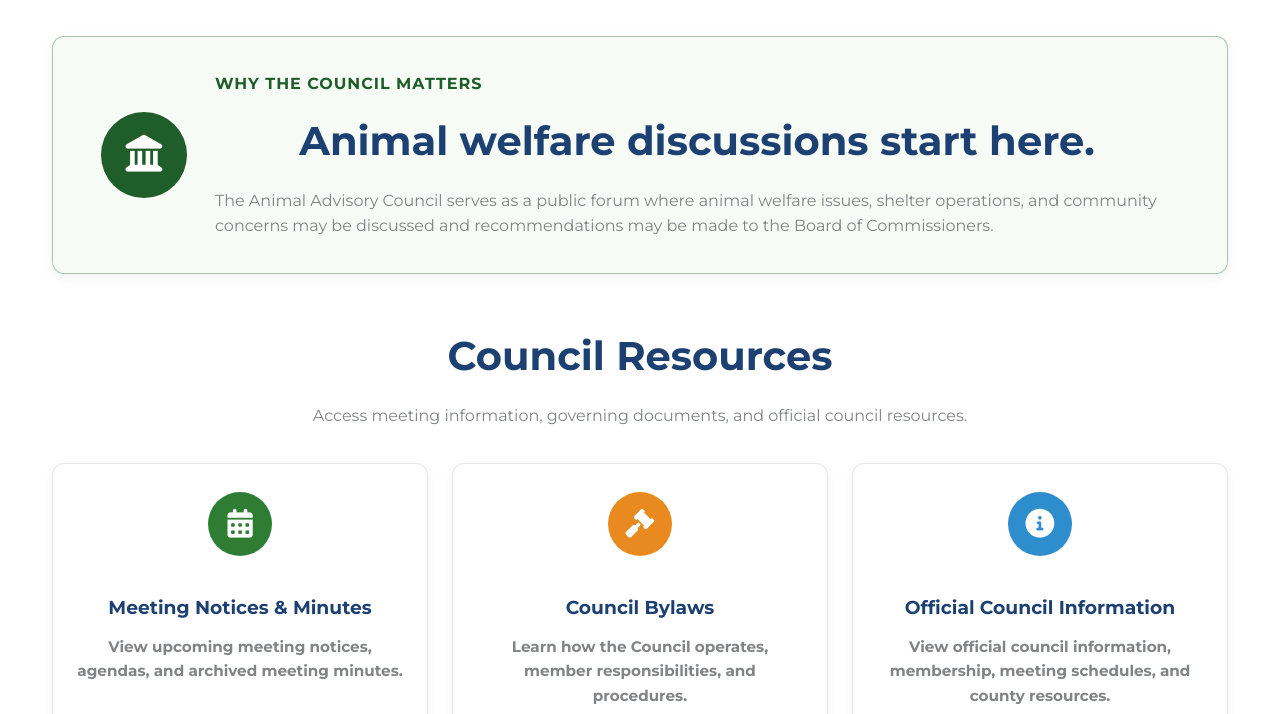
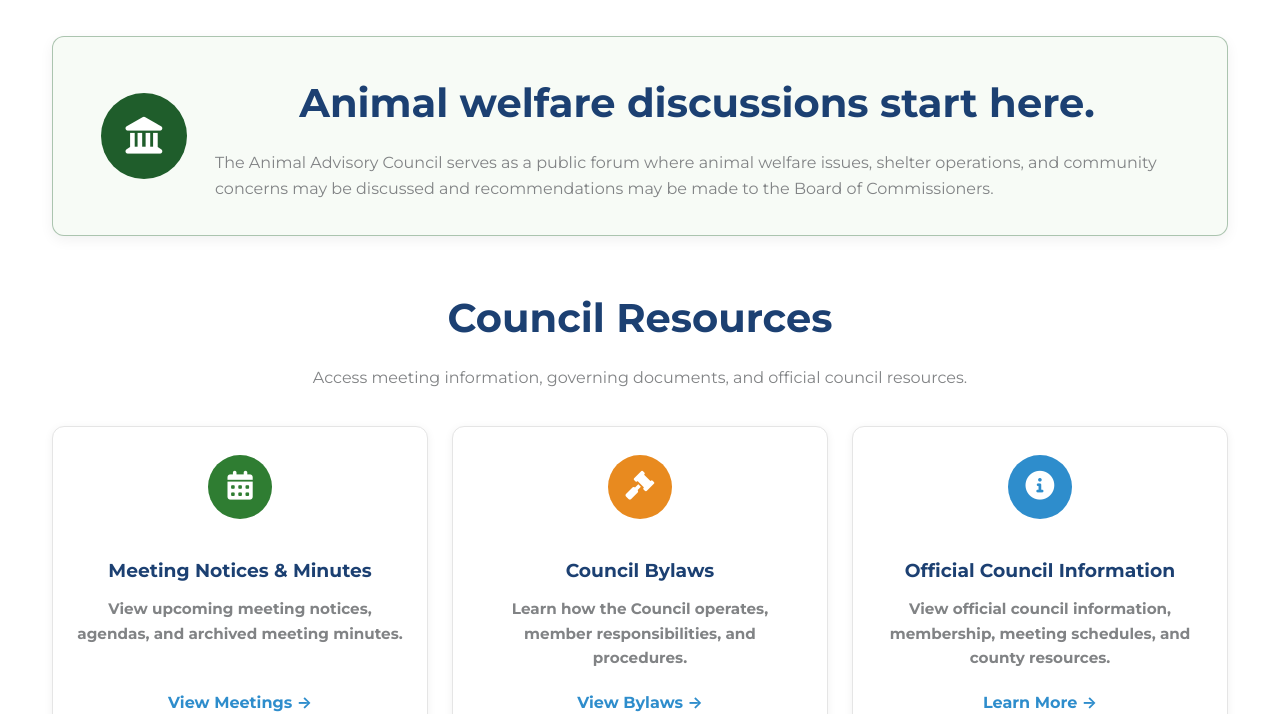
Before and after one commit to whitleybacon/gwinnett-animal-advocacy-alliance, a Jekyll site: the page built from get-involved/council-meetings/index.html, in a window 1280 px wide and 900 px high, scrolled down 562 px, cut to the strip 186-900 px from the top of the window. Built offline with Jekyll 4.4.1, drawn with Linux system fonts in a browser that asks for light colours.

Commit message:
Update index.html

```diff
--- a/get-involved/council-meetings/index.html
+++ b/get-involved/council-meetings/index.html
@@ -34,10 +34,6 @@ title: Attend Council Meetings
         </div>
 
         <div class="alert-banner-content">
-
-            <span class="alert-banner-label">
-                Why The Council Matters
-            </span>
 
             <h2>
                 Animal welfare discussions start here.
```
